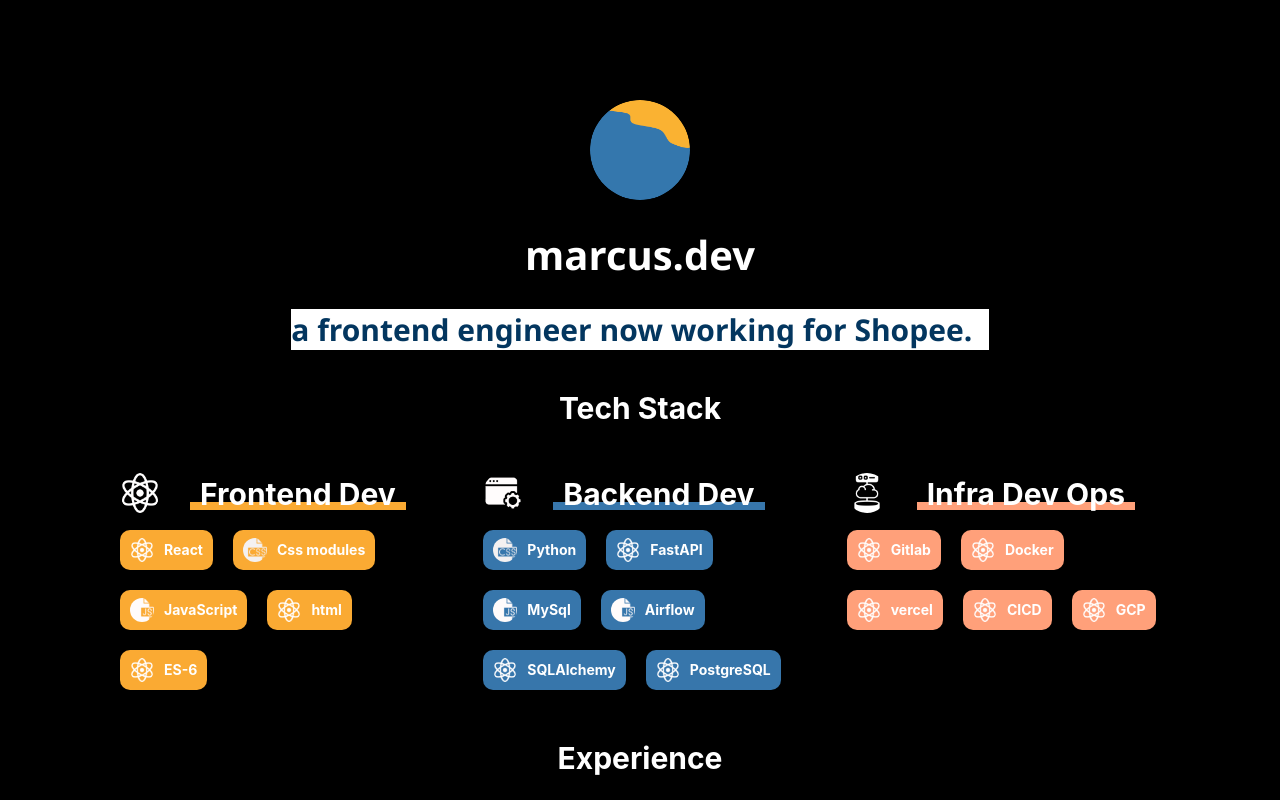
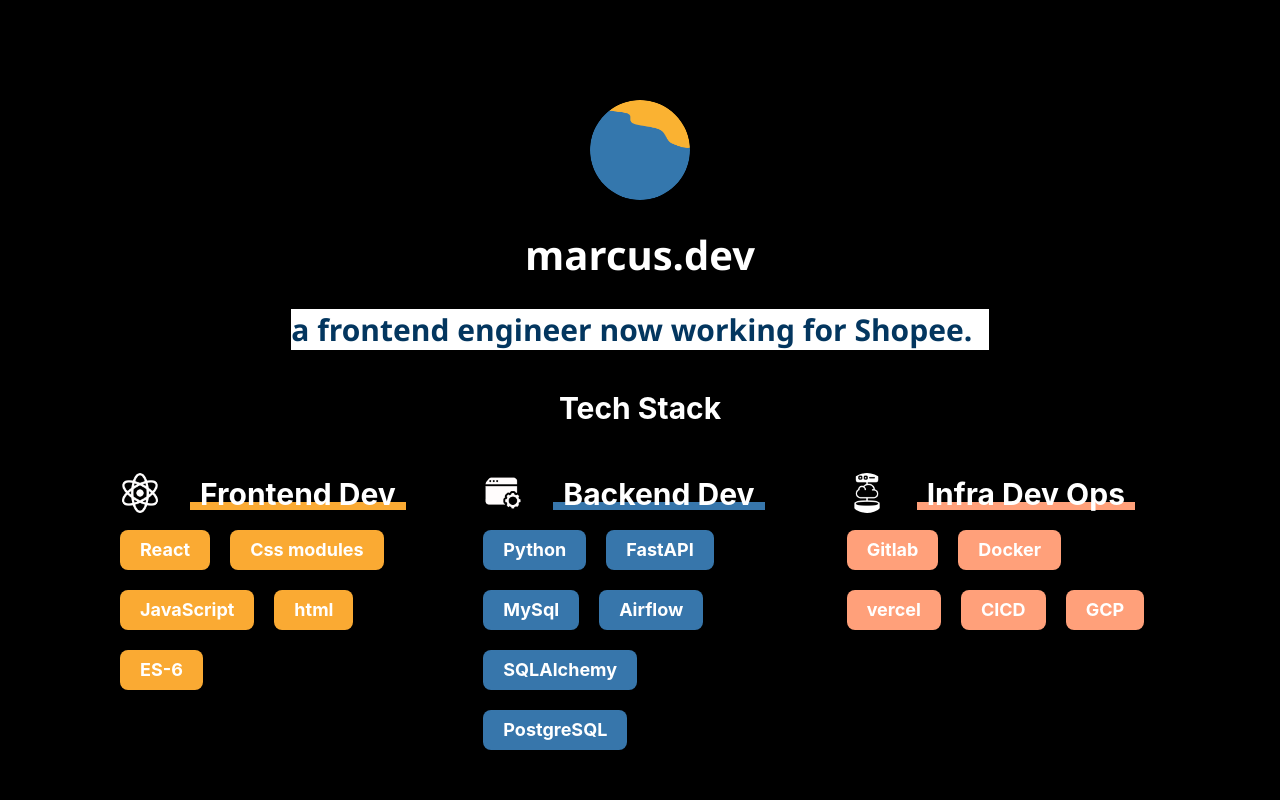
Before and after one commit to pths411027/marcus_dev, a Next.js app: page / in a window 1280 px wide. Shown: the top 800 px of the page. Built offline with nearby package versions, Linux system fonts and the light colour scheme.

Commit message:
feat: add background

```diff
--- a/components/Card/TypingBox.tsx
+++ b/components/Card/TypingBox.tsx
@@ -9,11 +9,11 @@
   const inputRef = useRef(null);
   const [step, setStep] = useState(0);
   const [subStep, setSubStep] = useState(0);
-  useEffect(() => {
-    if (step === terminalText.length) {
-      inputRef.current.focus();
-    }
-  }, [step]);
+  // useEffect(() => {
+  //   if (step === terminalText.length) {
+  //     inputRef.current.focus();
+  //   }
+  // }, [step]);
   return (
     <>
       {terminalText.map((text, index) => {
@@ -102,7 +102,7 @@
           );
         }
       })}
-      {step === terminalText.length && (
+      {/* {step === terminalText.length && (
         <motion.div
           animate={{ opacity: 1 }}
           style={{
@@ -128,7 +128,7 @@
             }}
           ></input>
         </motion.div>
-      )}
+      )} */}
     </>
   );
 }
--- a/components/Tech/Tech.module.css
+++ b/components/Tech/Tech.module.css
@@ -80,9 +80,9 @@
 
 .lang_box {
   align-items: center;
-  gap: 10px;
-  padding: 5px 10px;
-  border-radius: 10px;
+  gap: 8px;
+  padding: 5px 20px;
+  border-radius: 8px;
   width: auto;
   flex-wrap: nowrap;
   font-size: 14px;
@@ -91,7 +91,7 @@
   }
 }
 .tech_item {
-  font-size: 14px;
+  font-size: 18px;
   font-weight: bold;
   line-height: 30px;
   white-space: nowrap;
--- a/components/Tech/TechItem.tsx
+++ b/components/Tech/TechItem.tsx
@@ -65,14 +65,14 @@
               backgroundColor: tech.color,
             }}
           >
-            <img
+            {/* <img
               className={styles.fields_Img}
               src={lang.img}
               style={{
                 width: "24px",
                 backgroundColor: tech.background,
               }}
-            />
+            /> */}
             <div
               className={styles.tech_item}
               style={{
```
